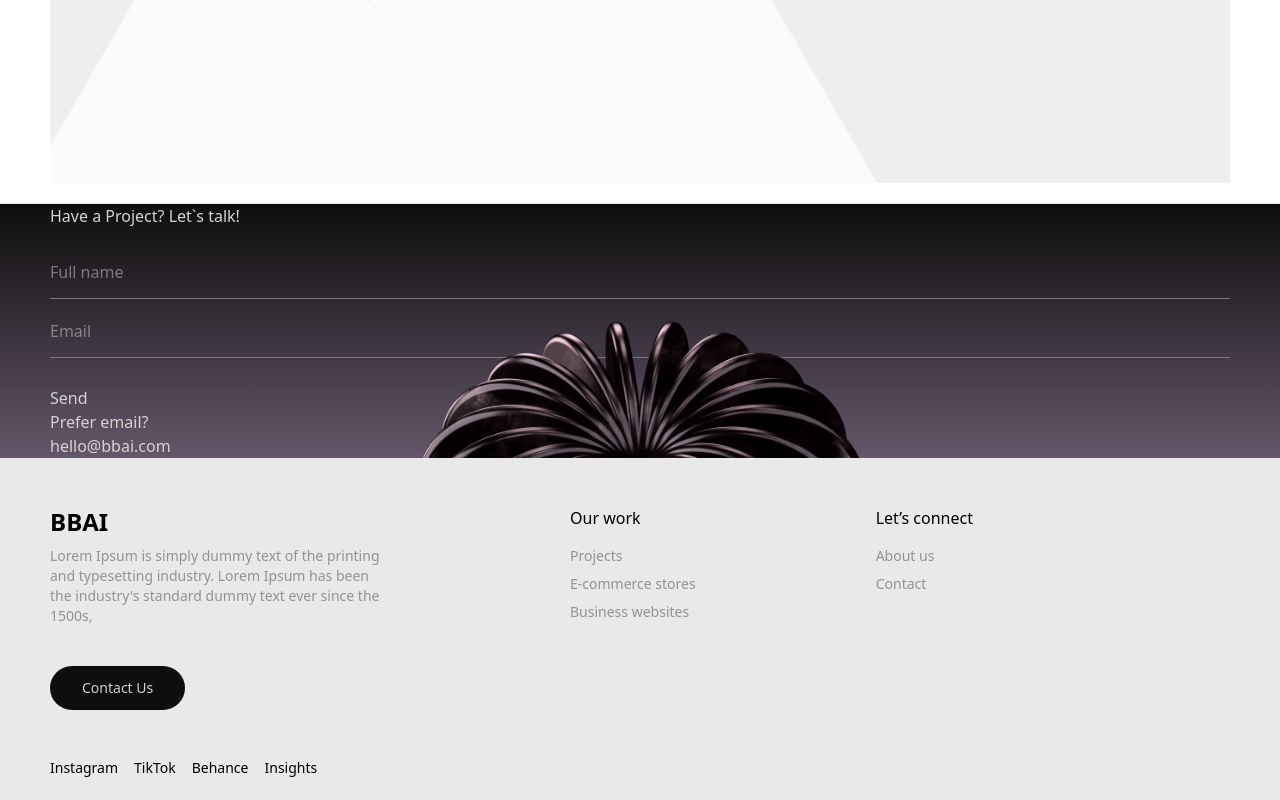
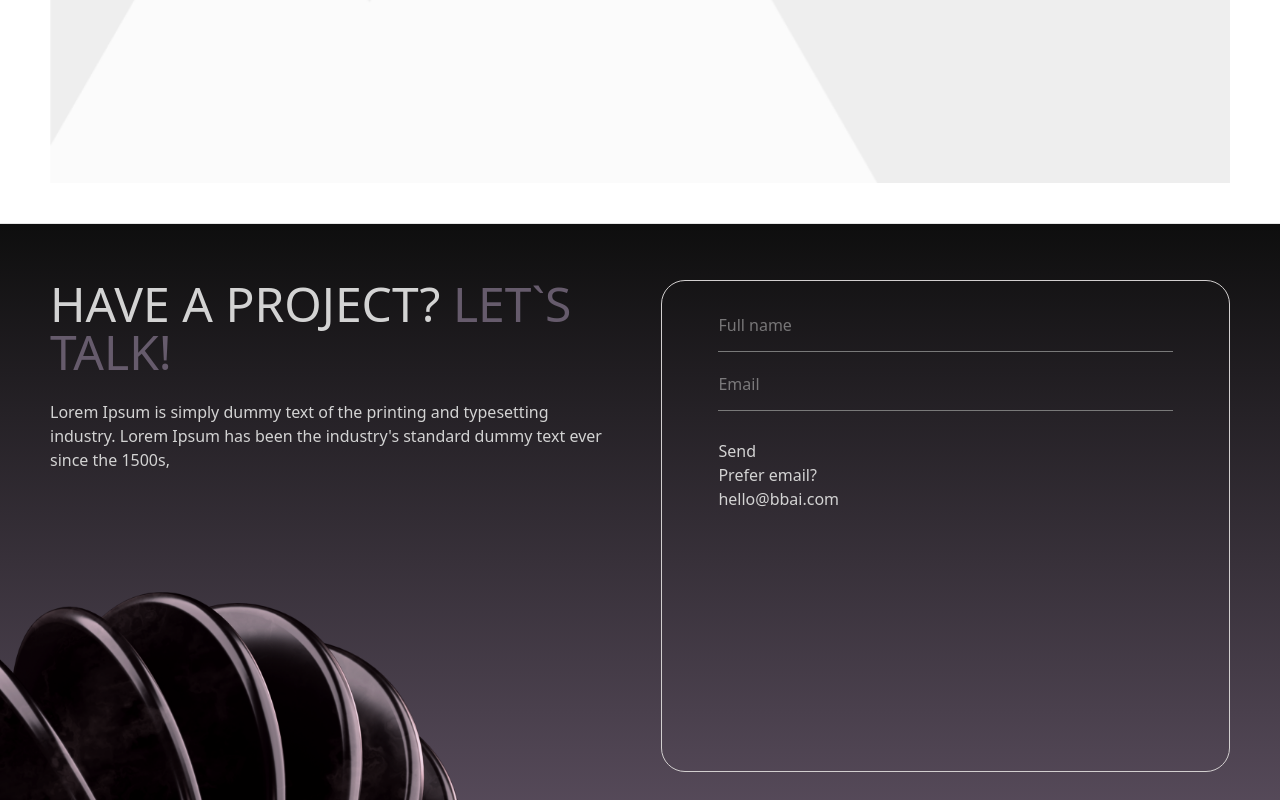
Before and after one commit to Bednar8/bb, a Next.js app: page / in a window 1280 px wide. Shown: the part 2000-2800 px from the top of the page. Built offline with nearby package versions, Linux system fonts and the light colour scheme.

Commit message:
style form desktop

```diff
--- a/src/app/components/layout/Form.tsx
+++ b/src/app/components/layout/Form.tsx
@@ -52,17 +52,22 @@ export default function Form() {
 
 	return (
 		<div className="bg-[linear-gradient(#0e0e0e_0%,_#9d85a4_164%)] text-[#D3D3D3] overflow-hidden">
-			<div className="container relative  pt-14 pb-40">
-				<h5 className="mb-8 hidden lg:block">
-					Have a Project? <span>Let`s talk!</span>
+			<div className="container relative  pt-14 pb-40 lg:flex justify-between lg:gap-12">
+				<div className="mb-[300px] hidden lg:block lg:w-1/2">
+					<h5 className="text-5xl uppercase ">
+						Have a Project? <span className="text-[#665B6C]">Let`s talk!</span>
 					</h5>
+					<p className="mt-6">
+						Lorem Ipsum is simply dummy text of the printing and typesetting
+						industry. Lorem Ipsum has been the industry&apos;s standard dummy
+						text ever since the 1500s,
+					</p>
+				</div>
+				<div className="lg:w-1/2 lg:border border-light-gray lg:px-14 lg:py-8 lg:rounded-3xl">
 					<form onSubmit={handleSubmit} className="">
 						<div className="space-y-5">
 							{inputs.map((input) => (
 								<div key={input.name} className="flex flex-col">
-								{/* <label htmlFor={input.name} className="capitalize">
-									{input.name}
-								</label> */}
 									<input
 										className="border-b-1 border-[#797979] pb-3.5"
 										placeholder={input.placeholder}
@@ -82,13 +87,21 @@ export default function Form() {
 						<p>Prefer email?</p>
 						<a href="#">hello@bbai.com</a>
 					</div>
+				</div>
 
 				<Image
 					src="/assets/shapes/contact_shape_mobile.png"
 					alt=""
 					width={450}
 					height={200}
-					className="absolute bottom-0 left-1/2 -translate-x-1/2 max-w-[unset]"
+					className="absolute bottom-0 left-1/2 -translate-x-1/2 max-w-[unset] lg:hidden"
+				/>
+				<Image
+					src="/assets/shapes/contact_shape_desktop.png"
+					alt=""
+					width={800}
+					height={400}
+					className="absolute bottom-0 left-[-300px]  max-w-[unset] hidden lg:block"
 				/>
 				{statusMessage && (
 					<p className="mt-4 text-center text-sm">{statusMessage}</p>
--- a/src/app/globals.css
+++ b/src/app/globals.css
@@ -22,7 +22,7 @@
 
 @media (min-width: 1024px) {
 	.container {
-		padding: 0 50px;
+		padding-inline: 50px;
 	}
 }
 
```
Lines whose indentation alone changed are shown as unchanged.
